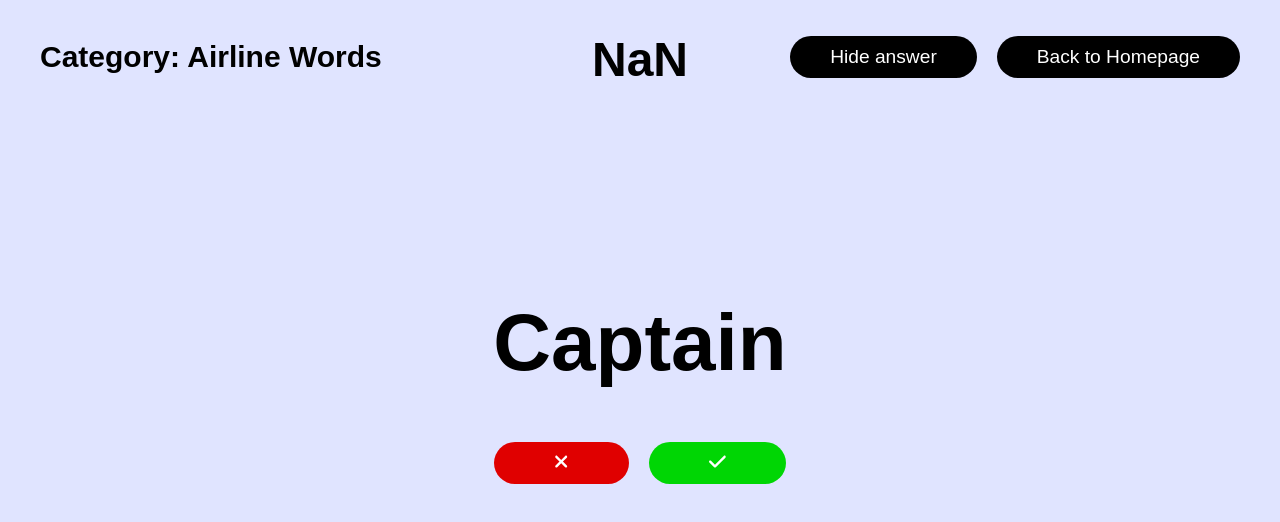
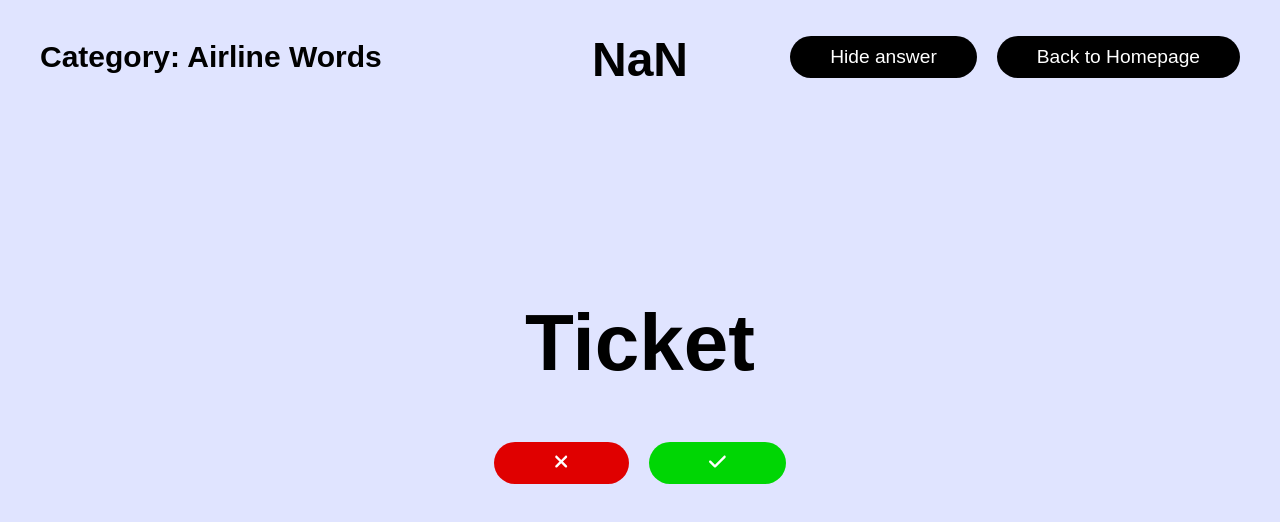
Before and after one commit to suttirakcha/lets-guess, a React (Create React App) app: page /airline-words in a window 1280 px wide. Shown: the top 522 px of the page. Built offline with nearby package versions, Linux system fonts and the light colour scheme; a web font is replaced by a local one.

Commit message:
Commit Codes

```diff
--- a/src/categories/airline-words.js
+++ b/src/categories/airline-words.js
@@ -3,6 +3,6 @@ import "../App.scss";
 import Questions from "../components/questions";
 
 export default function Airline(){
-  const words = ["Plane","Aircraft","Piloting","Pilot","Passenger","Customs","Airport","Flight attendant","Cabin crew","Emergency","Arrival","Boarding pass","Board","Bulkhead","Carry-on","Cockpit","Jet lag","Jet engine","Flight","Check-out","Baggage","Gate","Oxygen Mask","Steward","Aisle","Assistance","Captain","Co-pilot","Ticket","E-ticket","First class","Business class","Economy class","Domestic","International","Land","Loading","Life jacket","Passport","Visa","Turbulence","Aeroplane","Emergency exit","Stopover","Layover","Booking","Compartment","Seatbelt","Tower","Traffic controller","Aviation","Carousel","Security","Landing","Baggage claim","Red-eye","Aileron","Elevation","Engine","Knot","Propeller","Radar","Runway","Stall","Streamline","Tail","Take-off","Velocity"];
+  const words = ["Plane","Aircraft","Piloting","Pilot","Passenger","Customs","Airport","Flight attendant","Cabin crew","Emergency","Arrival","Boarding pass","Board","Bulkhead","Carry-on","Cockpit","Jet lag","Jet engine","Flight","Check-out","Baggage","Gate","Oxygen Mask","Steward","Aisle","Assistance","Captain","Co-pilot","Ticket","E-ticket","First class","Business class","Economy class","Domestic","International","Land","Loading","Life jacket","Passport","Visa","Turbulence","Aeroplane","Emergency exit","Stopover","Layover","Booking","Compartment","Seatbelt","Tower","Traffic controller","Aviation","Carousel","Security","Landing","Baggage claim","Red-eye","Aileron","Elevation","Engine","Knot","Propeller","Radar","Runway","Stall","Streamline","Tail","Take-off","Velocity","Connection","Departure","Flight deck","Luggage","Lavatory","Call light"];
   return (<Questions answers={words} category="Airline Words" redirect="/airline-words"/>)
 }
```
Also changed, not shown: 1 other file (tests, documents, lock files or other folders).
